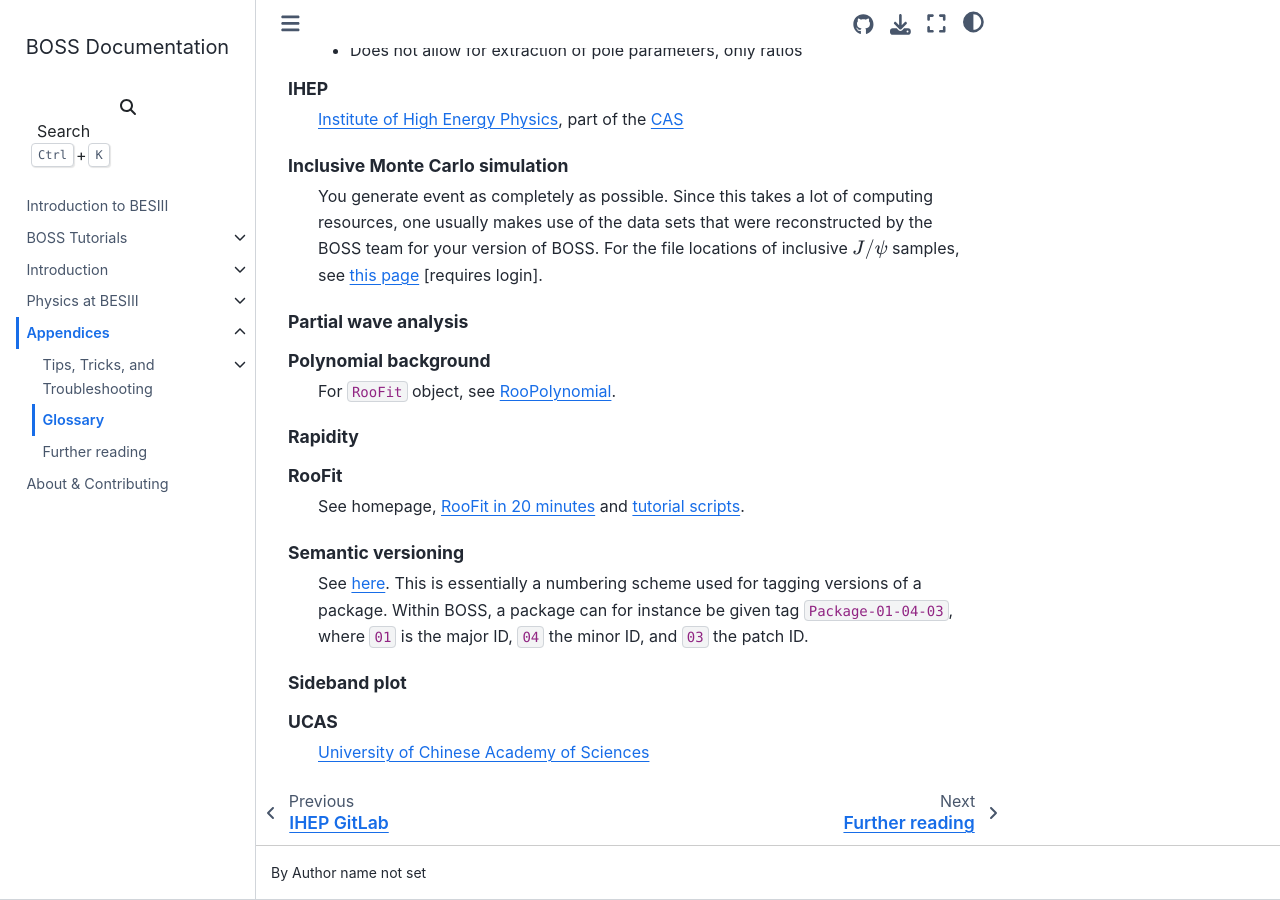
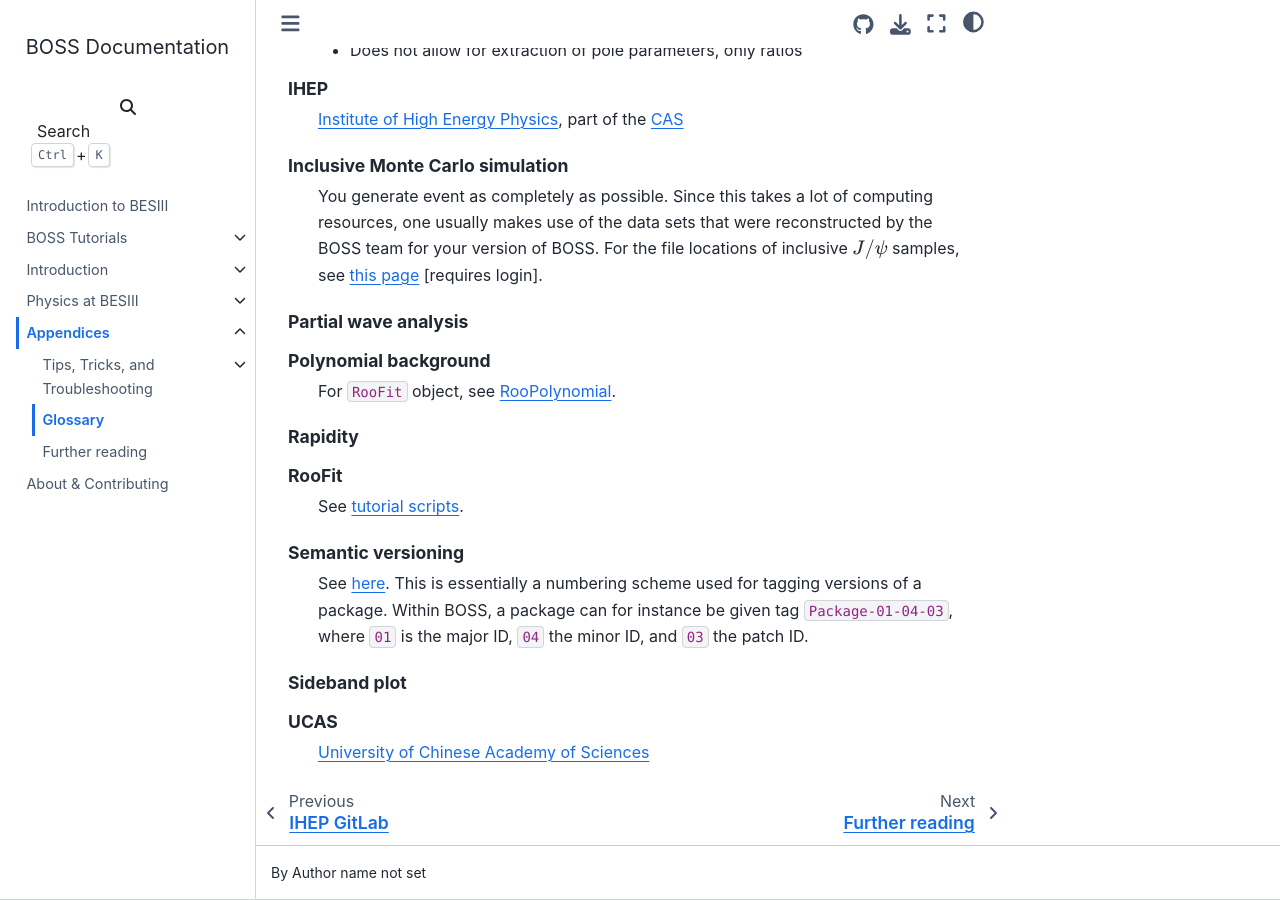
Before and after one commit to redeboer/bossdoc, a Sphinx documentation site: the page built from docs/appendices/glossary.md, in a window 1280 px wide and 900 px high, scrolled down 1095 px. Built offline with Sphinx 7.4.7 and the Sphinx Book theme 1.1.4, drawn with Linux system fonts in a browser that asks for light colours.

```diff
--- a/docs/appendices/glossary.md
+++ b/docs/appendices/glossary.md
@@ -91,9 +91,7 @@ Rapidity
   <description>
 
 RooFit
-  See homepage,
-  [RooFit in 20 minutes](https://ph-root-2.cern.ch/d/roofit-20-minutes.html)
-  and
+  See
   [tutorial scripts](https://root.cern.ch/root/html/tutorials/roofit/index.html).
 
 UCAS
--- a/docs/conf.py
+++ b/docs/conf.py
@@ -135,6 +135,7 @@ linkcheck_ignore = [
     r"http://[A-Za-z0-9]+\.ihep\.ac\.cn",
     r"http://[A-Za-z0-9]+\.ihep\.cas\.cn",
     r"http://[A-Za-z0-9]+\.ucas\.ac\.cn",
+    r"https://[A-Za-z0-9]+\.ihep\.ac\.cn",
 ]
 
 # Settings for myst_nb
```
